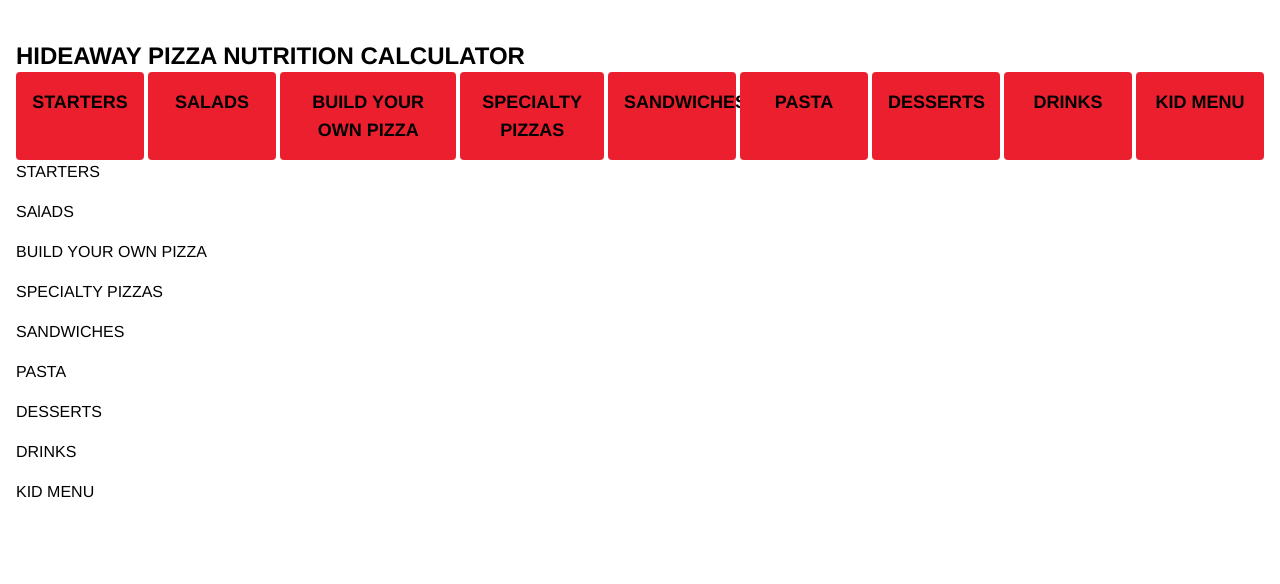
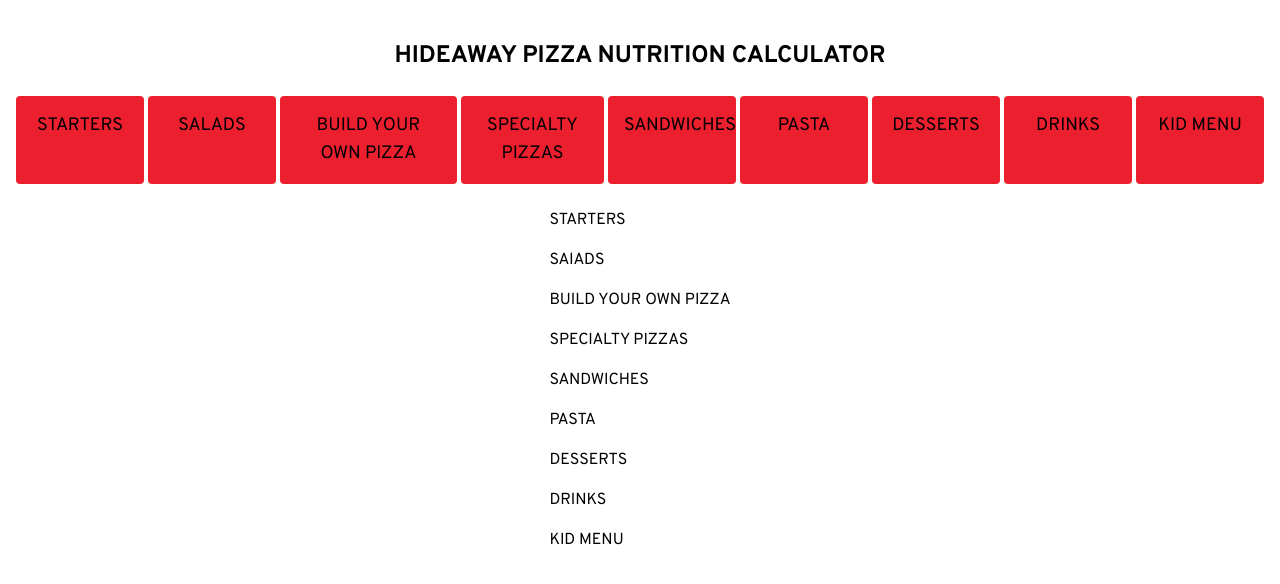
Before and after one commit to dalyn-lambert/Hideaway-Nutrition-Calculator, a Next.js app: page / in a window 1280 px wide. Shown: the top 584 px of the page. Built offline with nearby package versions, Linux system fonts and the light colour scheme.

Commit message:
[chore] added google font

```diff
--- a/src/app/layout.tsx
+++ b/src/app/layout.tsx
@@ -1,6 +1,6 @@
 import Navigation from '@/components/Navigation';
 import type { Metadata } from 'next';
-import { Arimo } from 'next/font/google';
+import { Overpass } from 'next/font/google';
 import Link from 'next/link';
 import './globals.css';
 
@@ -9,20 +9,18 @@
   description: 'Calculate the nutrition information for your Hideaway Pizza Meal',
 };
 
-const arimo = Arimo({ subsets: ['latin'] });
+const overpass = Overpass({ subsets: ['latin'] });
 
 export default function RootLayout({ children }: { children: React.ReactNode }) {
   return (
-    <html lang='en'>
-      <main className={arimo.className}>
+    <html lang='en' className={overpass.className}>
       <body className='flex min-h-screen flex-col gap-6 items-center p-4 pt-10'>
-          <Link href={'/'} className='text-2xl font-bold'>
+        <Link href={'/'} className='font-bold text-2xl'>
           HIDEAWAY PIZZA NUTRITION CALCULATOR
         </Link>
         <Navigation />
         {children}
       </body>
-      </main>
     </html>
   );
 }
--- a/src/components/NavTile.tsx
+++ b/src/components/NavTile.tsx
@@ -17,8 +17,8 @@
     <Link
       href={link.route}
       className={clsx(
-        'text-black font-bold text-lg bg-hideaway-red min-w-32 p-4 rounded text-center hover:underline hover:underline-offset-8 hover:decoration-black  hover:decoration-double',
-        isActive && 'underline underline-offset-8 decoration-black  decoration-double'
+        'text-black text-lg bg-hideaway-red min-w-32 p-4 rounded text-center hover:underline hover:underline-offset-8 hover:decoration-black  hover:decoration-double',
+        isActive && 'font-bold underline underline-offset-8 decoration-black  decoration-double'
       )}
     >
       {link.label}
```
Lines whose indentation alone changed are shown as unchanged.
